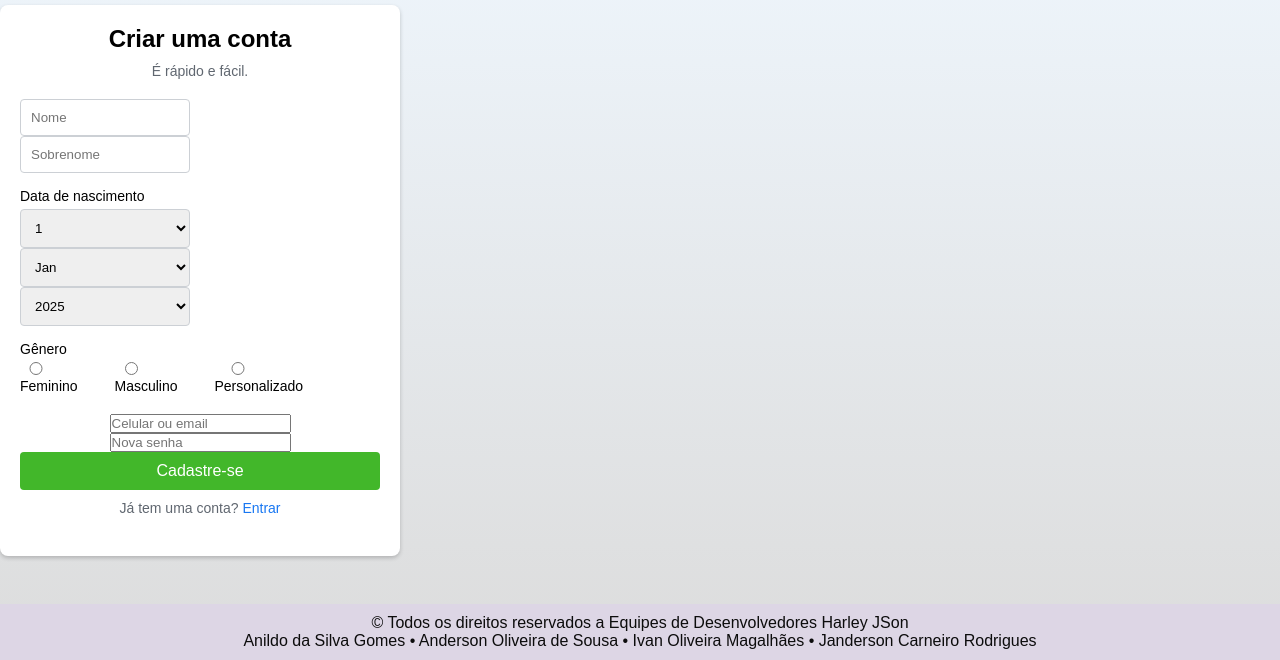
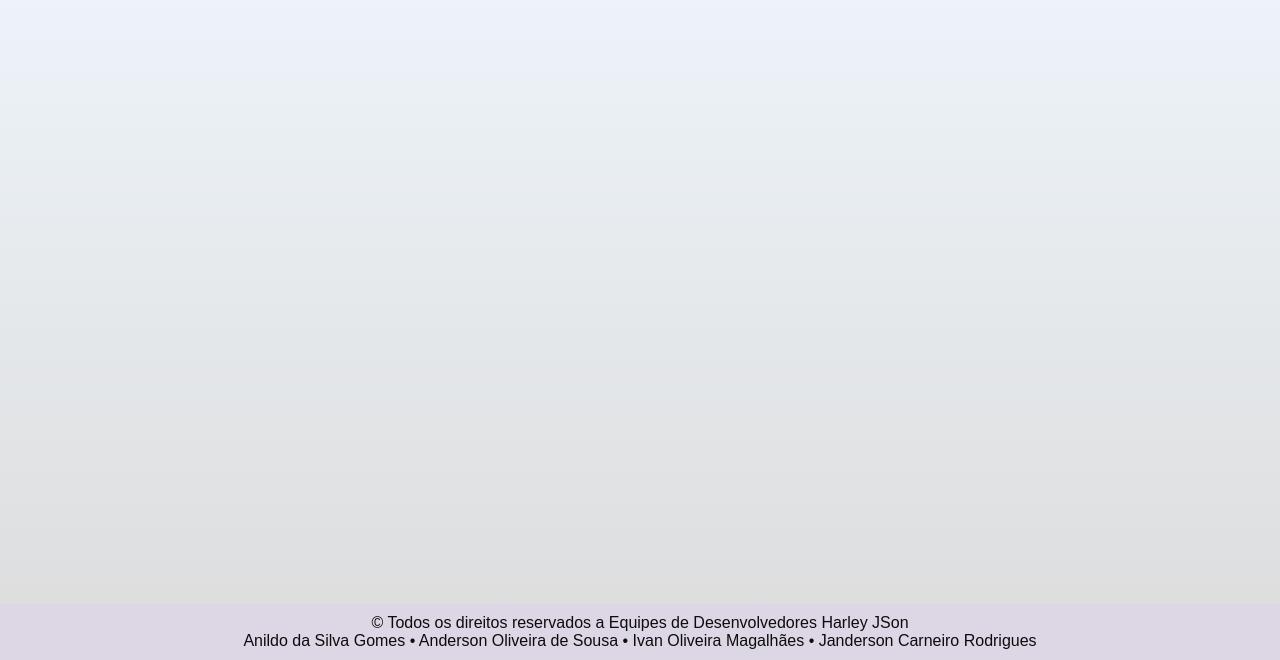
Before and after one commit to Janderson-Rodrigues/Project-Psychological-Support-Platform, a plain HTML site: page cadastro-usu.html in a window 1280 px wide. Shown: the part 140-800 px from the top of the page. Drawn offline with Linux system fonts and the light colour scheme.

Commit message:
alteração pagina de cadastro

```diff
--- a/cadastro-usu.html
+++ b/cadastro-usu.html
@@ -12,63 +12,18 @@
         <nav>
           <ul class="ul">
               <li><img src="" alt="Logo" width="90" style="margin-right: 20px;"></li>
-              <li><a href="">Home</a></li>
+              <li><a href="index.html">Home</a></li>
               <li><a href="">Cadastro</a></li>
               <li><a href="">psicologos</a></li>
-              <li><a href="">Login</a></li>
+              <li><a href="login.html">Login</a></li>
               <li><a href="">Usuário</a></li>
           </ul>
         </nav>
 
     </header>
 
-  <div class="container-cadastro">
-    <div class="logo">
-      <h1>PsicolConsult</h1>
-    </div>
-    <div class="form-container">
-      <h2>Criar uma conta</h2>
-      <p>É rápido e fácil.</p>
-      <form action="#">
-        <div class="input-group">
-          <input type="text" placeholder="Nome" required>
-          <input type="text" placeholder="Sobrenome" required>
-        </div>
-        <div class="input-group">
-          <label for="birth-date">Data de nascimento</label>
-          <div class="birth-date" id="birth-date">
-            <select>
-              <option value="1">1</option>
-              <option value="2">2</option>
-              <!-- Adicione mais opções aqui -->
-            </select>
-            <select>
-              <option value="jan">Jan</option>
-              <option value="fev">Fev</option>
-              <!-- Adicione mais opções aqui -->
-            </select>
-            <select>
-              <option value="2025">2025</option>
-              <!-- Adicione mais opções aqui -->
-            </select>
-          </div>
-        </div>
-        <div class="input-group">
-          <label>Gênero</label>
-          <div class="gender-options">
-            <label><input type="radio" name="gender" value="Feminino"> Feminino</label>
-            <label><input type="radio" name="gender" value="Masculino"> Masculino</label>
-            <label><input type="radio" name="gender" value="Personalizado"> Personalizado</label>
-          </div>
-        </div>
-        <input type="email" placeholder="Celular ou email" required>
-        <input type="password" placeholder="Nova senha" required>
-        <button type="submit">Cadastre-se</button>
-      </form>
-      <p class="login-link">Já tem uma conta? <a href="#">Entrar</a></p>
-    </div>
-    </div>
-
+    <h1>Cadastre-se e inicie sua jornada de bem estar mental.</h1>
+    <p>Nome da plataforma</p>
     <footer>
     <p>&copy; Todos os direitos reservados a Equipes de Desenvolvedores Harley JSon</p>
     <p>Anildo da Silva Gomes • Anderson Oliveira de Sousa • Ivan Oliveira Magalhães • Janderson Carneiro Rodrigues</p>
--- a/styles.css
+++ b/styles.css
@@ -140,90 +140,6 @@ nav ul li a:hover {
     align-self: center;
 }
 
-
-.container-cadastro {
-    text-align: center;
-}
-
-.logo h1 {
-    font-size: 48px;
-    color: #1877f2;
-    font-weight: bold;
-    margin-bottom: 20px;
-}
-
-.form-container {
-    background: white;
-    padding: 20px;
-    border-radius: 8px;
-    box-shadow: 0 2px 4px rgba(0, 0, 0, 0.2);
-    width: 400px;
-}
-
-.form-container h2 {
-    font-size: 24px;
-    margin-bottom: 10px;
-}
-
-.form-container p {
-    color: #606770;
-    font-size: 14px;
-    margin-bottom: 20px;
-}
-
-.input-group {
-    margin-bottom: 15px;
-    text-align: left;
-}
-
-.input-group input, .input-group select {
-    width: calc(50% - 10px);
-    padding: 10px;
-    margin-right: 10px;
-    border: 1px solid #ccd0d5;
-    border-radius: 4px;
-}
-
-.input-group label {
-    display: block;
-    margin-bottom: 5px;
-    font-size: 14px;
-}
-
-.gender-options {
-    display: flex;
-    gap: 10px;
-}
-
-button {
-    width: 100%;
-    background-color: #42b72a;
-    color: white;
-    padding: 10px;
-    border: none;
-    border-radius: 4px;
-    font-size: 16px;
-    cursor: pointer;
-}
-
-button:hover {
-    background-color: #36a420;
-}
-
-.login-link {
-    margin-top: 10px;
-    font-size: 14px;
-}
-
-.login-link a {
-    color: #1877f2;
-    text-decoration: none;
-}
-
-  .login-link a:hover {
-    text-decoration: underline;
-}
-
 footer {
     background: #ddd6e5;
     color: #0c0c0c;
```
